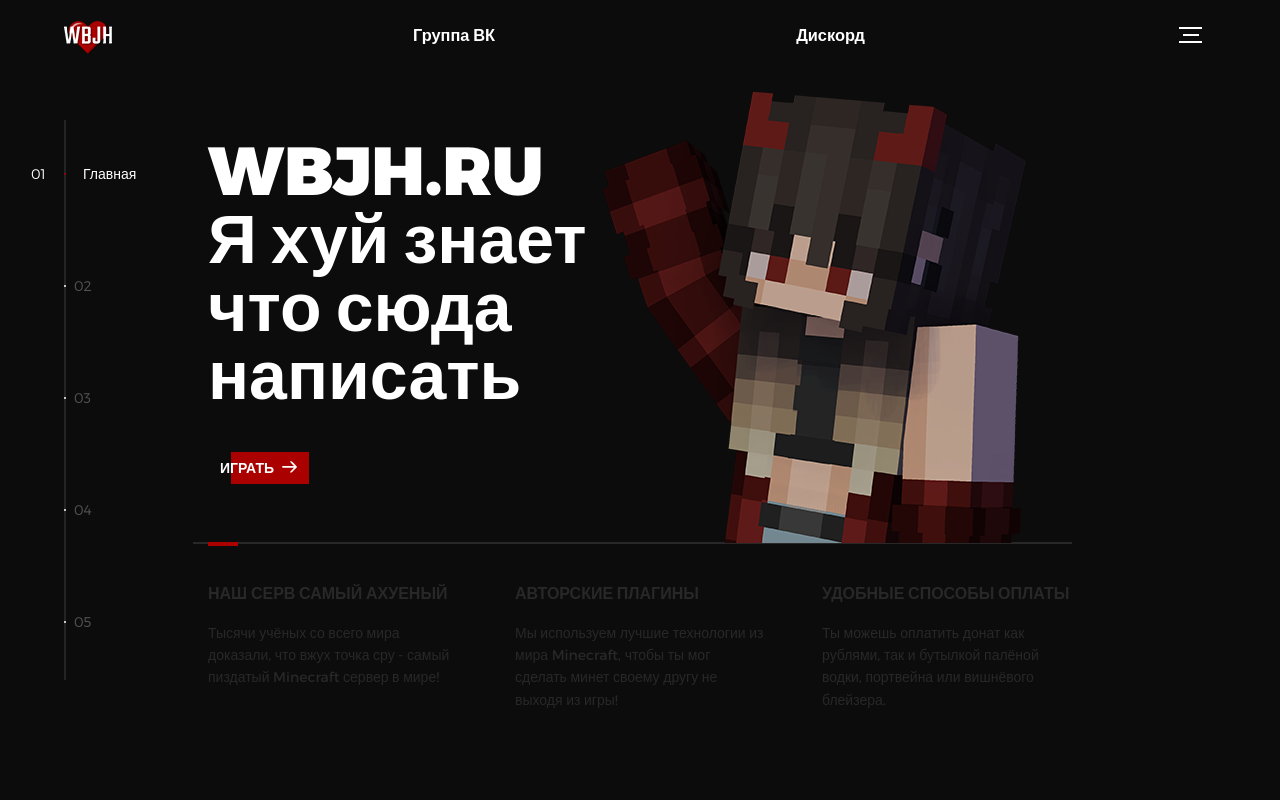
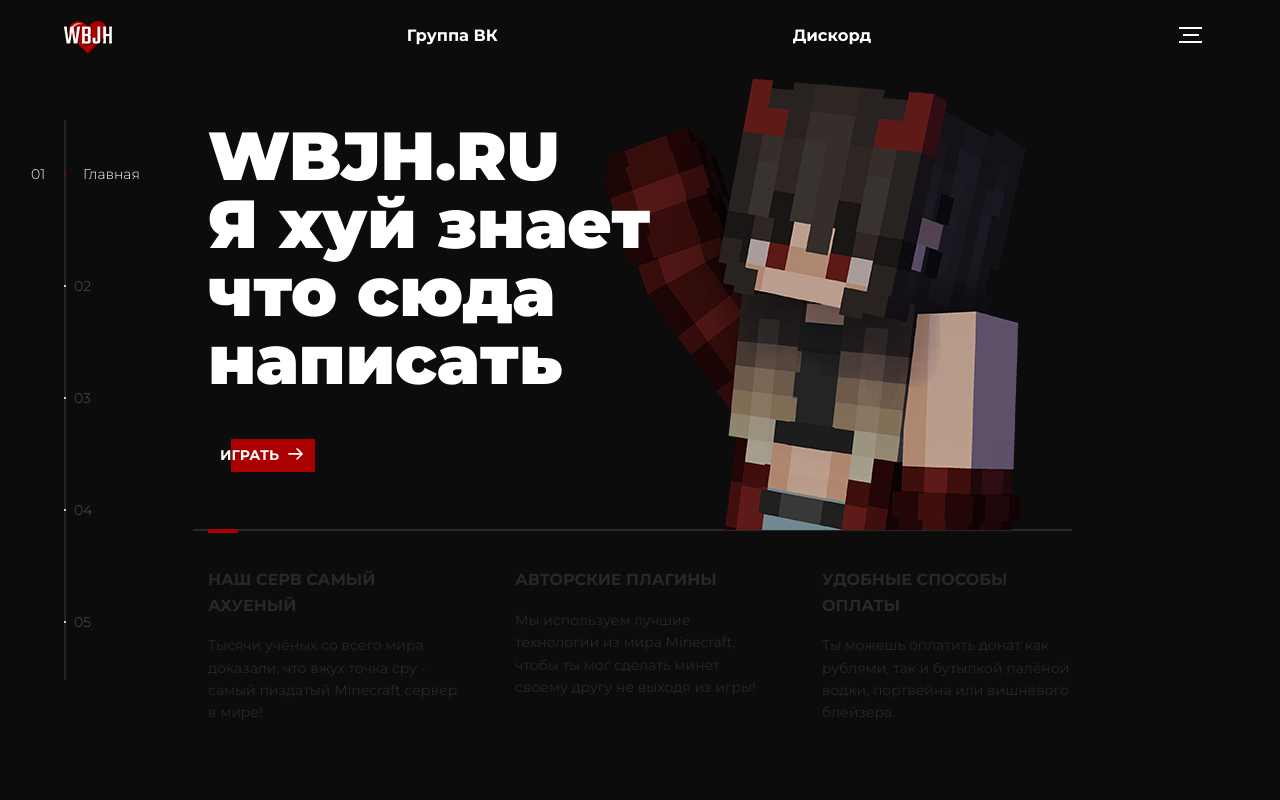
Before and after one commit to MelonHell/test-site, a PHP site: page / in a window 1280 px wide. Run offline with PHP 8.4, Linux system fonts and the light colour scheme.

Commit message:
фикс шрифтов

```diff
--- a/assets/css/main.css
+++ b/assets/css/main.css
@@ -1,34 +1,4 @@
-@font-face {
-	font-family: 'Montserrat';
-	src: url("fonts/Montserrat-Black.eot");
-	src: local("☺"), url("fonts/Montserrat-Black.woff") format("woff"), url("fonts/Montserrat-Black.ttf") format("truetype"), url("fonts/Montserrat-Black.svg") format("svg");
-	font-weight: 900;
-	font-style: normal
-}
-
-@font-face {
-	font-family: 'Montserrat';
-	src: url("fonts/Montserrat-Bold.eot");
-	src: local("☺"), url("fonts/Montserrat-Bold.woff") format("woff"), url("fonts/Montserrat-Bold.ttf") format("truetype"), url("fonts/Montserrat-Bold.svg") format("svg");
-	font-weight: 700;
-	font-style: normal
-}
-
-@font-face {
-	font-family: 'Montserrat';
-	src: url("fonts/Montserrat-Regular.eot");
-	src: local("☺"), url("fonts/Montserrat-Regular.woff") format("woff"), url("fonts/Montserrat-Regular.ttf") format("truetype"), url("fonts/Montserrat-Regular.svg") format("svg");
-	font-weight: 400;
-	font-style: normal
-}
-
-@font-face {
-	font-family: 'Montserrat';
-	src: url("fonts/Montserrat-Light.eot");
-	src: local("☺"), url("fonts/Montserrat-Light.woff") format("woff"), url("fonts/Montserrat-Light.ttf") format("truetype"), url("fonts/Montserrat-Light.svg") format("svg");
-	font-weight: 300;
-	font-style: normal
-}
+@import url('https://fonts.googleapis.com/css2?family=Montserrat:wght@300;400;700;900&display=swap');
 
 /*! normalize.css v3.0.2 | MIT License | git.io/normalize */
 html {
```
